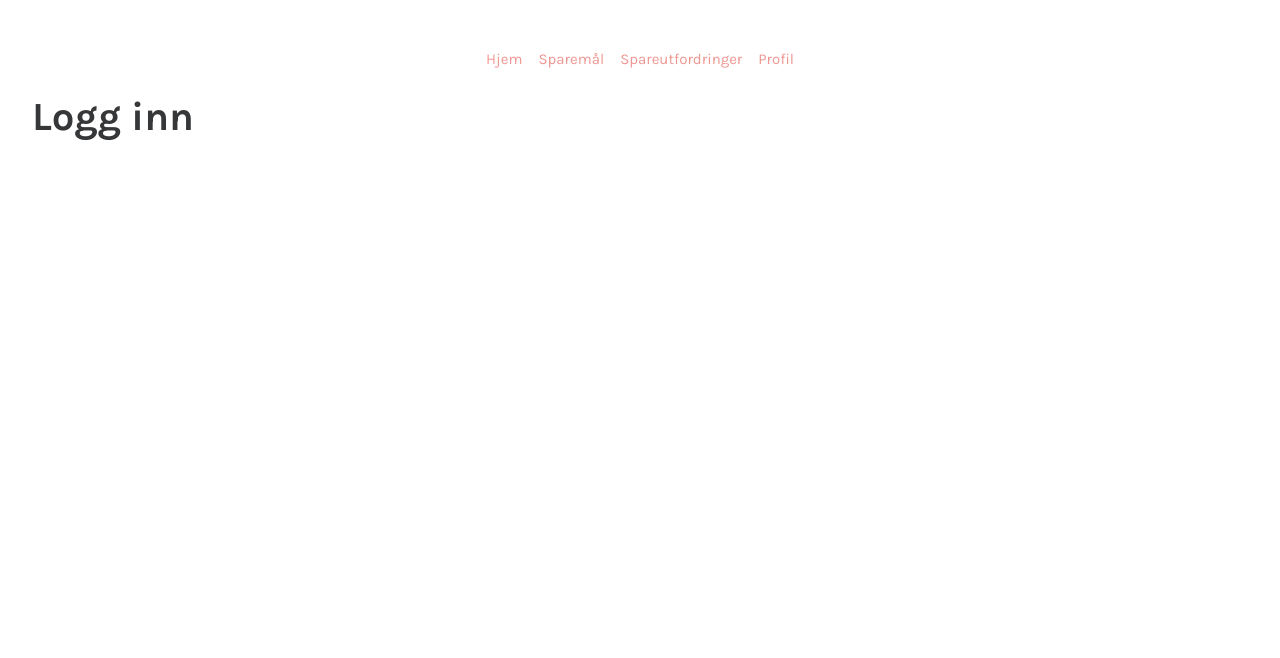
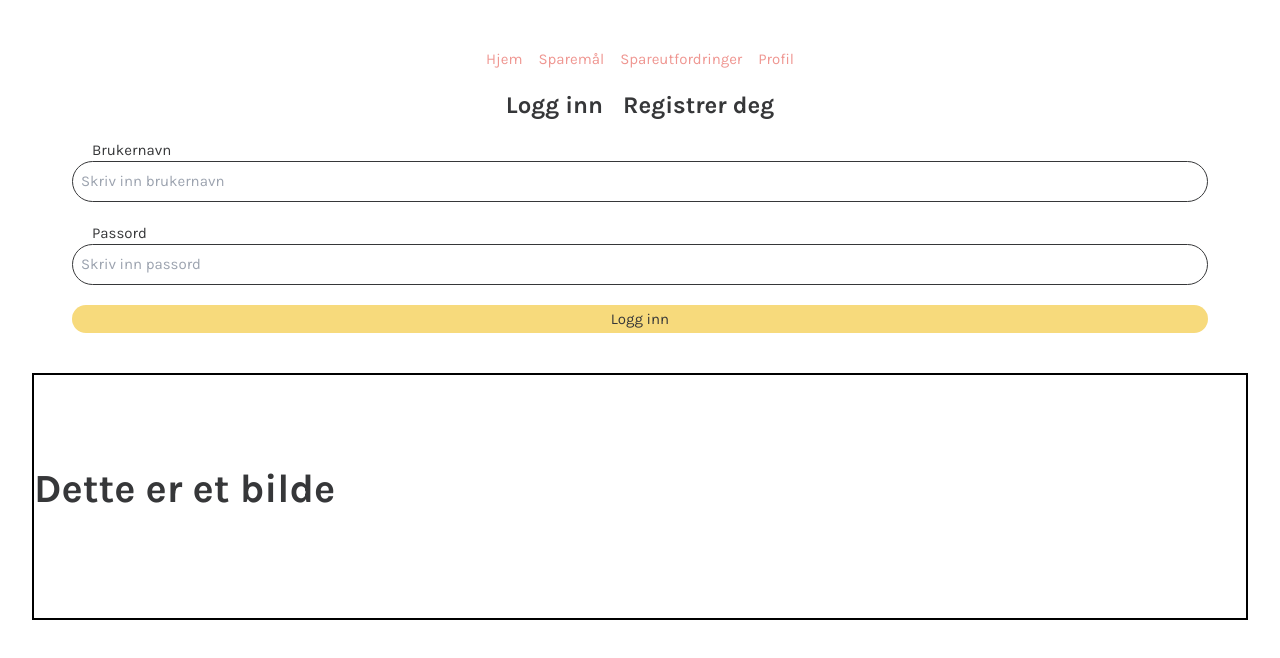
Before and after one commit to haruixu/SpareStiFrontend, a Vue app: page /login in a window 1280 px wide. Shown: the top 658 px of the page. Built offline with nearby package versions, Linux system fonts and the light colour scheme.

Commit message:
feat(login): added simple login component

```diff
--- a/src/assets/base.css
+++ b/src/assets/base.css
@@ -16,6 +16,7 @@
     --color-text: var(--black);
     --color-button: var(--bright);
     --color-link: var(--accent3);
+    --color-border: var(--black);
 
     --section-gap: 160px;
 }
--- a/src/assets/main.css
+++ b/src/assets/main.css
@@ -52,6 +52,18 @@ a {
     transition: 0.4s;
 }
 
+input {
+    border: 1px solid var(--color-border);
+    padding: 0.5rem;
+    border-radius: 2rem;
+}
+
+textarea {
+    border: 1px solid var(--color-border);
+    padding: 0.5rem;
+    border-radius: 1rem;
+}
+
 @media (hover: hover) {
     a:hover {
         background-color: hsla(160, 100%, 37%, 0.2);
--- /dev/null
+++ b/src/components/FormLogin.vue
@@ -0,0 +1,28 @@
+<script lang="ts" setup>
+import { ref } from 'vue'
+
+const username = ref<string>('')
+const password = ref<string>('')
+
+const emit = defineEmits(['submit'])
+
+const submitForm = () => {
+    emit('submit', { username: username.value, password: password.value })
+}
+</script>
+
+<template>
+    <div class="flex flex-col justify-center gap-5 mx-10">
+        <div class="flex flex-col">
+            <p class="mx-5">Brukernavn</p>
+            <input v-model="username" placeholder="Skriv inn brukernavn" type="text" />
+        </div>
+        <div class="flex flex-col">
+            <p class="mx-5">Passord</p>
+            <input v-model="password" placeholder="Skriv inn passord" type="password" />
+        </div>
+        <button @click="submitForm">Logg inn</button>
+    </div>
+</template>
+
+<style scoped></style>
--- a/src/views/LoginView.vue
+++ b/src/views/LoginView.vue
@@ -1,11 +1,22 @@
 <script setup lang="ts">
+import LoginView from '@/components/FormLogin.vue'
 
+function login(payload: { username: string; password: string }) {
+    console.log(payload.username, payload.password)
+}
 </script>
 
 <template>
-    <h1>Logg inn</h1>
+    <div class="grid grid-rows-2 gap-10">
+        <div class="flex flex-col">
+            <div class="flex flex-row gap-5 justify-center">
+                <h3>Logg inn</h3>
+                <h3>Registrer deg</h3>
+            </div>
+            <LoginView @submit="login" />
+        </div>
+        <div class="border-2 border-black flex items-center">
+            <h1>Dette er et bilde</h1>
+        </div>
+    </div>
 </template>
-
-<style scoped>
-
-</style>
```
